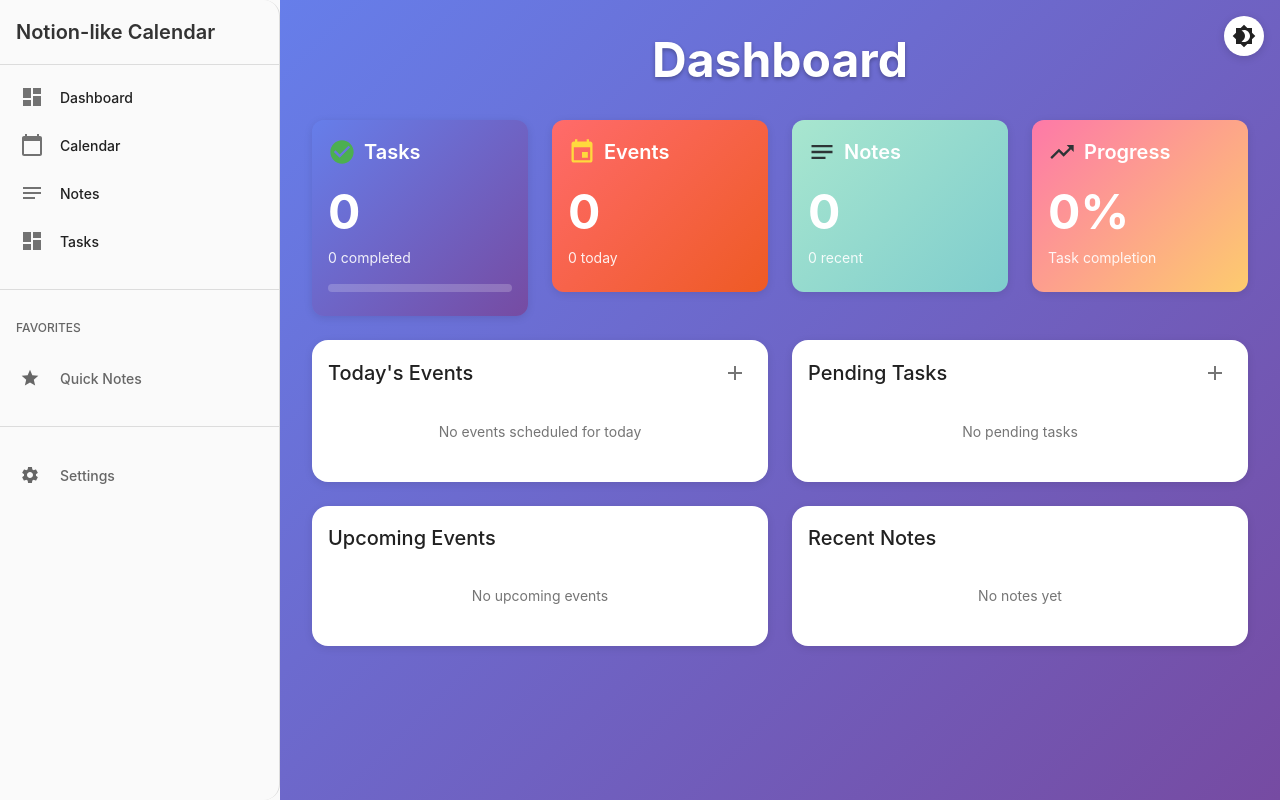
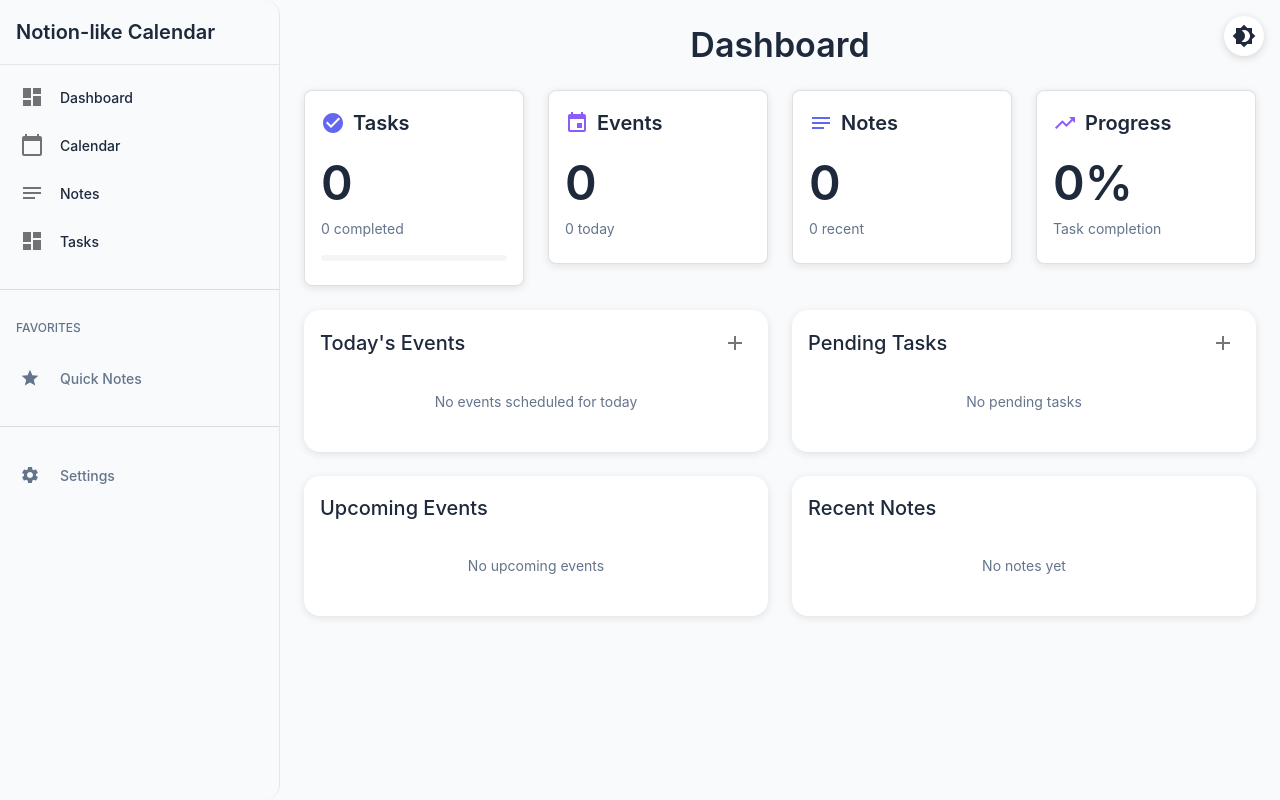
Before and after one commit to Kanak-75/NexaNote, a React (Create React App) app: page / in a window 1280 px wide. Built offline with nearby package versions, Linux system fonts and the light colour scheme; the HTML template or start-up script is replaced by a standard one.

Commit message:
hello guys <3

```diff
--- a/src/App.tsx
+++ b/src/App.tsx
@@ -7,24 +7,26 @@ import Dashboard from './components/Dashboard';
 import Calendar from './components/Calendar';
 import Notes from './components/Notes';
 import Tasks from './components/Tasks';
+import Settings from './components/Settings';
+import QuickNotes from './components/QuickNotes';
 import { Task, Note, CalendarEvent, SidebarItem } from './types';
 
 const lightTheme = createTheme({
   palette: {
     mode: 'light',
     primary: {
-      main: '#1976d2',
+      main: '#6366f1',
     },
     secondary: {
-      main: '#dc004e',
+      main: '#8b5cf6',
     },
     background: {
-      default: '#fafafa',
+      default: '#f8fafc',
       paper: '#ffffff',
     },
     text: {
-      primary: '#212121',
-      secondary: '#757575',
+      primary: '#1e293b',
+      secondary: '#64748b',
     },
   },
   typography: {
@@ -69,18 +71,18 @@ const darkTheme = createTheme({
   palette: {
     mode: 'dark',
     primary: {
-      main: '#90caf9',
+      main: '#818cf8',
     },
     secondary: {
-      main: '#f48fb1',
+      main: '#a78bfa',
     },
     background: {
-      default: '#121212',
-      paper: '#1e1e1e',
+      default: '#0f172a',
+      paper: '#1e293b',
     },
     text: {
-      primary: '#ffffff',
-      secondary: '#b0b0b0',
+      primary: '#f1f5f9',
+      secondary: '#94a3b8',
     },
   },
   typography: {
@@ -127,6 +129,8 @@ function App() {
   const [notes, setNotes] = useState<Note[]>([]);
   const [events, setEvents] = useState<CalendarEvent[]>([]);
   const [darkMode, setDarkMode] = useState<boolean>(false);
+  const [showSettings, setShowSettings] = useState<boolean>(false);
+  const [showQuickNotes, setShowQuickNotes] = useState<boolean>(false);
 
   // Load data from localStorage on component mount
   useEffect(() => {
@@ -183,6 +187,14 @@ function App() {
 
   const toggleDarkMode = () => {
     setDarkMode(!darkMode);
+  };
+
+  const handleSettingsClick = () => {
+    setShowSettings(true);
+  };
+
+  const handleQuickNotesClick = () => {
+    setShowQuickNotes(true);
   };
 
   // Task handlers
@@ -311,6 +323,8 @@ function App() {
           onClose={() => {}}
           onItemClick={handleSidebarItemClick}
           darkMode={darkMode}
+          onSettingsClick={handleSettingsClick}
+          onQuickNotesClick={handleQuickNotesClick}
         />
         <Box
           component="main"
@@ -321,14 +335,14 @@ function App() {
             position: 'relative',
           }}
         >
-          {/* Theme Toggle Button */}
+          {/* Theme Toggle Button - Only show when not in notes view */}
+          {currentView !== 'notes' && (
             <Box
               sx={{
                 position: 'absolute',
                 top: 16,
                 right: 16,
                 zIndex: 1000,
-              display: currentView === 'notes' ? 'none' : 'block',
               }}
             >
               <Tooltip title={darkMode ? 'Switch to Light Mode' : 'Switch to Dark Mode'}>
@@ -349,7 +363,20 @@ function App() {
                 </IconButton>
               </Tooltip>
             </Box>
-          {renderCurrentView()}
+          )}
+
+          {/* Render current view or modals */}
+          {showSettings ? (
+            <Settings
+              darkMode={darkMode}
+              onToggleDarkMode={toggleDarkMode}
+              onClose={() => setShowSettings(false)}
+            />
+          ) : showQuickNotes ? (
+            <QuickNotes onClose={() => setShowQuickNotes(false)} />
+          ) : (
+            renderCurrentView()
+          )}
         </Box>
       </Box>
     </ThemeProvider>
--- a/src/components/Dashboard.tsx
+++ b/src/components/Dashboard.tsx
@@ -83,19 +83,17 @@ const Dashboard: React.FC<DashboardProps> = ({
 
   return (
     <Box sx={{
-      p: 4,
+      p: 3,
       height: '100%',
       overflow: 'auto',
-      background: 'linear-gradient(135deg, #667eea 0%, #764ba2 100%)',
-      minHeight: '100vh'
+      backgroundColor: 'background.default'
     }}>
       <Typography
-        variant="h3"
+        variant="h4"
         sx={{
-          mb: 4,
-          fontWeight: 700,
-          color: 'white',
-          textShadow: '0 2px 4px rgba(0,0,0,0.3)',
+          mb: 3,
+          fontWeight: 600,
+          color: 'text.primary',
           textAlign: 'center'
         }}
       >
@@ -106,28 +104,28 @@ const Dashboard: React.FC<DashboardProps> = ({
         {/* Stats Cards */}
         <Grid item xs={12} sm={6} md={3}>
           <Card
-            elevation={8}
+            elevation={2}
             sx={{
-              borderRadius: 3,
-              background: 'linear-gradient(135deg, #667eea 0%, #764ba2 100%)',
-              color: 'white',
-              transform: 'translateY(0)',
-              transition: 'all 0.3s ease',
+              borderRadius: 2,
+              backgroundColor: 'background.paper',
+              border: '1px solid',
+              borderColor: 'divider',
+              transition: 'all 0.2s ease',
               '&:hover': {
-                transform: 'translateY(-8px)',
-                boxShadow: '0 20px 40px rgba(0,0,0,0.2)',
+                transform: 'translateY(-2px)',
+                boxShadow: '0 8px 25px rgba(0,0,0,0.1)',
               }
             }}
           >
             <CardContent>
               <Box sx={{ display: 'flex', alignItems: 'center', mb: 2 }}>
-                <CheckCircle sx={{ color: '#4caf50', mr: 1, fontSize: 28 }} />
-                <Typography variant="h6" sx={{ fontWeight: 600 }}>Tasks</Typography>
+                <CheckCircle sx={{ color: 'primary.main', mr: 1, fontSize: 24 }} />
+                <Typography variant="h6" sx={{ fontWeight: 600, color: 'text.primary' }}>Tasks</Typography>
               </Box>
-              <Typography variant="h3" sx={{ mb: 1, fontWeight: 700 }}>
+              <Typography variant="h3" sx={{ mb: 1, fontWeight: 600, color: 'text.primary' }}>
                 {tasks.length}
               </Typography>
-              <Typography variant="body2" sx={{ opacity: 0.9 }}>
+              <Typography variant="body2" sx={{ color: 'text.secondary' }}>
                 {completedTasks.length} completed
               </Typography>
               <LinearProgress
@@ -135,11 +133,11 @@ const Dashboard: React.FC<DashboardProps> = ({
                 value={tasks.length > 0 ? (completedTasks.length / tasks.length) * 100 : 0}
                 sx={{
                   mt: 2,
-                  height: 8,
-                  borderRadius: 4,
-                  backgroundColor: 'rgba(255,255,255,0.2)',
+                  height: 6,
+                  borderRadius: 3,
+                  backgroundColor: 'action.hover',
                   '& .MuiLinearProgress-bar': {
-                    backgroundColor: '#4caf50'
+                    backgroundColor: 'primary.main'
                   }
                 }}
               />
@@ -149,28 +147,28 @@ const Dashboard: React.FC<DashboardProps> = ({
 
         <Grid item xs={12} sm={6} md={3}>
           <Card
-            elevation={8}
+            elevation={2}
             sx={{
-              borderRadius: 3,
-              background: 'linear-gradient(135deg, #ff6b6b 0%, #ee5a24 100%)',
-              color: 'white',
-              transform: 'translateY(0)',
-              transition: 'all 0.3s ease',
+              borderRadius: 2,
+              backgroundColor: 'background.paper',
+              border: '1px solid',
+              borderColor: 'divider',
+              transition: 'all 0.2s ease',
               '&:hover': {
-                transform: 'translateY(-8px)',
-                boxShadow: '0 20px 40px rgba(0,0,0,0.2)',
+                transform: 'translateY(-2px)',
+                boxShadow: '0 8px 25px rgba(0,0,0,0.1)',
               }
             }}
           >
             <CardContent>
               <Box sx={{ display: 'flex', alignItems: 'center', mb: 2 }}>
-                <Event sx={{ color: '#ffd93d', mr: 1, fontSize: 28 }} />
-                <Typography variant="h6" sx={{ fontWeight: 600 }}>Events</Typography>
+                <Event sx={{ color: 'secondary.main', mr: 1, fontSize: 24 }} />
+                <Typography variant="h6" sx={{ fontWeight: 600, color: 'text.primary' }}>Events</Typography>
               </Box>
-              <Typography variant="h3" sx={{ mb: 1, fontWeight: 700 }}>
+              <Typography variant="h3" sx={{ mb: 1, fontWeight: 600, color: 'text.primary' }}>
                 {events.length}
               </Typography>
-              <Typography variant="body2" sx={{ opacity: 0.9 }}>
+              <Typography variant="body2" sx={{ color: 'text.secondary' }}>
                 {todayEvents.length} today
               </Typography>
             </CardContent>
@@ -179,28 +177,28 @@ const Dashboard: React.FC<DashboardProps> = ({
 
         <Grid item xs={12} sm={6} md={3}>
           <Card
-            elevation={8}
+            elevation={2}
             sx={{
-              borderRadius: 3,
-              background: 'linear-gradient(135deg, #a8e6cf 0%, #7fcdcd 100%)',
-              color: 'white',
-              transform: 'translateY(0)',
-              transition: 'all 0.3s ease',
+              borderRadius: 2,
+              backgroundColor: 'background.paper',
+              border: '1px solid',
+              borderColor: 'divider',
+              transition: 'all 0.2s ease',
               '&:hover': {
-                transform: 'translateY(-8px)',
-                boxShadow: '0 20px 40px rgba(0,0,0,0.2)',
+                transform: 'translateY(-2px)',
+                boxShadow: '0 8px 25px rgba(0,0,0,0.1)',
               }
             }}
           >
             <CardContent>
               <Box sx={{ display: 'flex', alignItems: 'center', mb: 2 }}>
-                <Notes sx={{ color: '#2d3436', mr: 1, fontSize: 28 }} />
-                <Typography variant="h6" sx={{ fontWeight: 600 }}>Notes</Typography>
+                <Notes sx={{ color: 'primary.main', mr: 1, fontSize: 24 }} />
+                <Typography variant="h6" sx={{ fontWeight: 600, color: 'text.primary' }}>Notes</Typography>
               </Box>
-              <Typography variant="h3" sx={{ mb: 1, fontWeight: 700 }}>
+              <Typography variant="h3" sx={{ mb: 1, fontWeight: 600, color: 'text.primary' }}>
                 {notes.length}
               </Typography>
-              <Typography variant="body2" sx={{ opacity: 0.9 }}>
+              <Typography variant="body2" sx={{ color: 'text.secondary' }}>
                 {recentNotes.length} recent
               </Typography>
             </CardContent>
@@ -209,28 +207,28 @@ const Dashboard: React.FC<DashboardProps> = ({
 
         <Grid item xs={12} sm={6} md={3}>
           <Card
-            elevation={8}
+            elevation={2}
             sx={{
-              borderRadius: 3,
-              background: 'linear-gradient(135deg, #fd79a8 0%, #fdcb6e 100%)',
-              color: 'white',
-              transform: 'translateY(0)',
-              transition: 'all 0.3s ease',
+              borderRadius: 2,
+              backgroundColor: 'background.paper',
+              border: '1px solid',
+              borderColor: 'divider',
+              transition: 'all 0.2s ease',
               '&:hover': {
-                transform: 'translateY(-8px)',
-                boxShadow: '0 20px 40px rgba(0,0,0,0.2)',
+                transform: 'translateY(-2px)',
+                boxShadow: '0 8px 25px rgba(0,0,0,0.1)',
               }
             }}
           >
             <CardContent>
               <Box sx={{ display: 'flex', alignItems: 'center', mb: 2 }}>
-                <TrendingUp sx={{ color: '#2d3436', mr: 1, fontSize: 28 }} />
-                <Typography variant="h6" sx={{ fontWeight: 600 }}>Progress</Typography>
+                <TrendingUp sx={{ color: 'secondary.main', mr: 1, fontSize: 24 }} />
+                <Typography variant="h6" sx={{ fontWeight: 600, color: 'text.primary' }}>Progress</Typography>
               </Box>
-              <Typography variant="h3" sx={{ mb: 1, fontWeight: 700 }}>
+              <Typography variant="h3" sx={{ mb: 1, fontWeight: 600, color: 'text.primary' }}>
                 {tasks.length > 0 ? Math.round((completedTasks.length / tasks.length) * 100) : 0}%
               </Typography>
-              <Typography variant="body2" sx={{ opacity: 0.9 }}>
+              <Typography variant="body2" sx={{ color: 'text.secondary' }}>
                 Task completion
               </Typography>
             </CardContent>
--- /dev/null
+++ b/src/components/QuickNotes.tsx
@@ -0,0 +1,237 @@
+import React, { useState } from 'react';
+import {
+  Box,
+  Paper,
+  Typography,
+  TextField,
+  IconButton,
+  List,
+  ListItem,
+  ListItemText,
+  ListItemSecondaryAction,
+  Button,
+  Chip,
+} from '@mui/material';
+import {
+  Add,
+  Delete,
+  Close,
+  Star,
+} from '@mui/icons-material';
+
+interface QuickNote {
+  id: string;
+  text: string;
+  createdAt: Date;
+  isStarred: boolean;
+}
+
+interface QuickNotesProps {
+  onClose: () => void;
+}
+
+const QuickNotes: React.FC<QuickNotesProps> = ({ onClose }) => {
+  const [notes, setNotes] = useState<QuickNote[]>(() => {
+    const saved = localStorage.getItem('quickNotes');
+    return saved ? JSON.parse(saved).map((note: any) => ({
+      ...note,
+      createdAt: new Date(note.createdAt)
+    })) : [];
+  });
+  const [newNote, setNewNote] = useState('');
+
+  const saveNotes = (updatedNotes: QuickNote[]) => {
+    setNotes(updatedNotes);
+    localStorage.setItem('quickNotes', JSON.stringify(updatedNotes));
+  };
+
+  const handleAddNote = () => {
+    if (newNote.trim()) {
+      const note: QuickNote = {
+        id: Date.now().toString(),
+        text: newNote.trim(),
+        createdAt: new Date(),
+        isStarred: false,
+      };
+      saveNotes([note, ...notes]);
+      setNewNote('');
+    }
+  };
+
+  const handleDeleteNote = (id: string) => {
+    saveNotes(notes.filter(note => note.id !== id));
+  };
+
+  const handleToggleStar = (id: string) => {
+    saveNotes(notes.map(note =>
+      note.id === id ? { ...note, isStarred: !note.isStarred } : note
+    ));
+  };
+
+  const handleKeyPress = (e: React.KeyboardEvent) => {
+    if (e.key === 'Enter' && !e.shiftKey) {
+      e.preventDefault();
+      handleAddNote();
+    }
+  };
+
+  const formatDate = (date: Date) => {
+    return new Intl.DateTimeFormat('en-US', {
+      month: 'short',
+      day: 'numeric',
+      hour: '2-digit',
+      minute: '2-digit',
+    }).format(date);
+  };
+
+  const sortedNotes = [...notes].sort((a, b) => {
+    if (a.isStarred && !b.isStarred) return -1;
+    if (!a.isStarred && b.isStarred) return 1;
+    return b.createdAt.getTime() - a.createdAt.getTime();
+  });
+
+  return (
+    <Box sx={{
+      p: 4,
+      height: '100%',
+      background: 'linear-gradient(135deg, #667eea 0%, #764ba2 100%)',
+      minHeight: '100vh'
+    }}>
+      <Box sx={{ display: 'flex', alignItems: 'center', mb: 4 }}>
+        <Typography
+          variant="h3"
+          sx={{
+            flex: 1,
+            fontWeight: 700,
+            color: 'white',
+            textShadow: '0 2px 4px rgba(0,0,0,0.3)',
+            textAlign: 'center'
+          }}
+        >
+          Quick Notes
+        </Typography>
+        <IconButton
+          onClick={onClose}
+          sx={{
+            backgroundColor: 'rgba(255, 255, 255, 0.2)',
+            color: 'white',
+            '&:hover': {
+              backgroundColor: 'rgba(255, 255, 255, 0.3)',
+              transform: 'scale(1.1)'
+            },
+            transition: 'all 0.2s ease',
+            ml: 2
+          }}
+        >
+          <Close />
+        </IconButton>
+      </Box>
+
+      <Paper
+        elevation={8}
+        sx={{
+          borderRadius: 3,
+          background: 'rgba(255, 255, 255, 0.95)',
+          backdropFilter: 'blur(10px)',
+          p: 3,
+          mb: 3
+        }}
+      >
+        <Box sx={{ display: 'flex', gap: 2, mb: 2 }}>
+          <TextField
+            fullWidth
+            placeholder="Add a quick note..."
+            value={newNote}
+            onChange={(e) => setNewNote(e.target.value)}
+            onKeyPress={handleKeyPress}
+            multiline
+            maxRows={3}
+            sx={{
+              '& .MuiOutlinedInput-root': {
+                backgroundColor: 'rgba(255, 255, 255, 0.9)',
+                borderRadius: 2,
+              }
+            }}
+          />
+          <Button
+            variant="contained"
+            onClick={handleAddNote}
+            disabled={!newNote.trim()}
+            sx={{ minWidth: 100 }}
+          >
+            Add
+          </Button>
+        </Box>
+        <Typography variant="caption" color="text.secondary">
+          Press Enter to add, Shift+Enter for new line
+        </Typography>
+      </Paper>
+
+      <Paper
+        elevation={8}
+        sx={{
+          borderRadius: 3,
+          background: 'rgba(255, 255, 255, 0.95)',
+          backdropFilter: 'blur(10px)',
+          maxHeight: '60vh',
+          overflow: 'auto'
+        }}
+      >
+        <List>
+          {sortedNotes.length === 0 ? (
+            <ListItem>
+              <ListItemText
+                primary="No quick notes yet"
+                secondary="Add your first quick note above"
+                sx={{ textAlign: 'center' }}
+              />
+            </ListItem>
+          ) : (
+            sortedNotes.map((note) => (
+              <ListItem key={note.id} sx={{ borderBottom: '1px solid #f0f0f0' }}>
+                <ListItemText
+                  primary={
+                    <Box sx={{ display: 'flex', alignItems: 'center', gap: 1 }}>
+                      {note.text}
+                      {note.isStarred && (
+                        <Chip
+                          icon={<Star />}
+                          label="Starred"
+                          size="small"
+                          color="warning"
+                          variant="outlined"
+                        />
+                      )}
+                    </Box>
+                  }
+                  secondary={formatDate(note.createdAt)}
+                />
+                <ListItemSecondaryAction>
+                  <IconButton
+                    onClick={() => handleToggleStar(note.id)}
+                    sx={{ mr: 1 }}
+                  >
+                    <Star
+                      sx={{
+                        color: note.isStarred ? '#ff9800' : '#ccc',
+                        fontSize: 20
+                      }}
+                    />
+                  </IconButton>
+                  <IconButton
+                    onClick={() => handleDeleteNote(note.id)}
+                    color="error"
+                  >
+                    <Delete />
+                  </IconButton>
+                </ListItemSecondaryAction>
+              </ListItem>
+            ))
+          )}
+        </List>
+      </Paper>
+    </Box>
+  );
+};
+
+export default QuickNotes;
--- a/src/components/Sidebar.tsx
+++ b/src/components/Sidebar.tsx
@@ -151,14 +151,14 @@ const Sidebar: React.FC<SidebarProps> = ({ open, onClose, onItemClick, darkMode,
         '& .MuiDrawer-paper': {
           width: 280,
           boxSizing: 'border-box',
-          borderRight: darkMode ? '1px solid rgba(255, 255, 255, 0.12)' : '1px solid rgba(0, 0, 0, 0.12)',
-          backgroundColor: darkMode ? '#1e1e1e' : '#fafafa',
+          borderRight: darkMode ? '1px solid rgba(255, 255, 255, 0.08)' : '1px solid rgba(0, 0, 0, 0.08)',
+          backgroundColor: darkMode ? '#1e293b' : '#f8fafc',
         },
       }}
     >
       <Box sx={{ overflow: 'auto', height: '100%' }}>
-        <Box sx={{ p: 2, borderBottom: darkMode ? '1px solid rgba(255, 255, 255, 0.12)' : '1px solid rgba(0, 0, 0, 0.12)' }}>
-          <Typography variant="h6" sx={{ fontWeight: 600, color: darkMode ? '#ffffff' : '#333' }}>
+        <Box sx={{ p: 2, borderBottom: darkMode ? '1px solid rgba(255, 255, 255, 0.08)' : '1px solid rgba(0, 0, 0, 0.08)' }}>
+          <Typography variant="h6" sx={{ fontWeight: 600, color: darkMode ? '#f1f5f9' : '#1e293b' }}>
             Notion-like Calendar
           </Typography>
         </Box>
@@ -170,7 +170,7 @@ const Sidebar: React.FC<SidebarProps> = ({ open, onClose, onItemClick, darkMode,
         <Divider sx={{ my: 2 }} />
 
         <Box sx={{ px: 2, py: 1 }}>
-          <Typography variant="caption" sx={{ color: '#666', fontWeight: 500 }}>
+          <Typography variant="caption" sx={{ color: darkMode ? '#94a3b8' : '#64748b', fontWeight: 500 }}>
             FAVORITES
           </Typography>
         </Box>
@@ -182,14 +182,14 @@ const Sidebar: React.FC<SidebarProps> = ({ open, onClose, onItemClick, darkMode,
               onClick={onQuickNotesClick}
             >
               <ListItemIcon sx={{ minWidth: 40 }}>
-                <Star sx={{ fontSize: 20, color: darkMode ? '#b0b0b0' : '#666' }} />
+                <Star sx={{ fontSize: 20, color: darkMode ? '#94a3b8' : '#64748b' }} />
               </ListItemIcon>
               <ListItemText
                 primary="Quick Notes"
                 primaryTypographyProps={{
                   fontSize: 14,
                   fontWeight: 500,
-                  color: darkMode ? '#b0b0b0' : '#666',
+                  color: darkMode ? '#94a3b8' : '#64748b',
                 }}
               />
             </ListItemButton>
@@ -205,14 +205,14 @@ const Sidebar: React.FC<SidebarProps> = ({ open, onClose, onItemClick, darkMode,
               onClick={onSettingsClick}
             >
               <ListItemIcon sx={{ minWidth: 40 }}>
-                <Settings sx={{ fontSize: 20, color: darkMode ? '#b0b0b0' : '#666' }} />
+                <Settings sx={{ fontSize: 20, color: darkMode ? '#94a3b8' : '#64748b' }} />
               </ListItemIcon>
               <ListItemText
                 primary="Settings"
                 primaryTypographyProps={{
                   fontSize: 14,
                   fontWeight: 500,
-                  color: darkMode ? '#b0b0b0' : '#666',
+                  color: darkMode ? '#94a3b8' : '#64748b',
                 }}
               />
             </ListItemButton>
```
Also changed, not shown: src/components/Calendar.tsx (+69 -48 lines), src/components/Notes.tsx (+42 -37 lines). Lines whose indentation alone changed are shown as unchanged.
